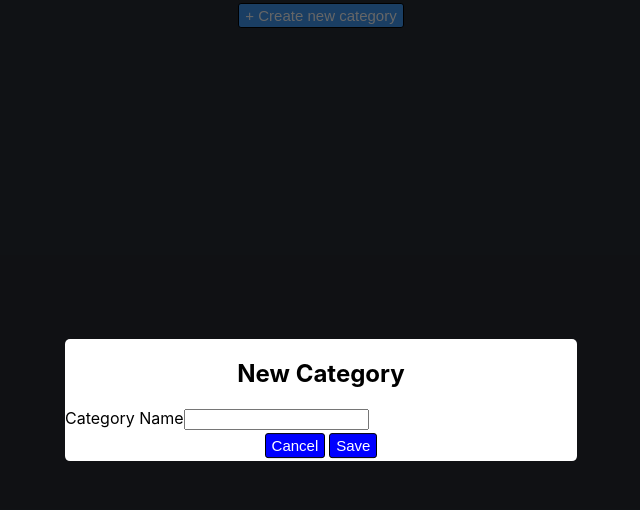
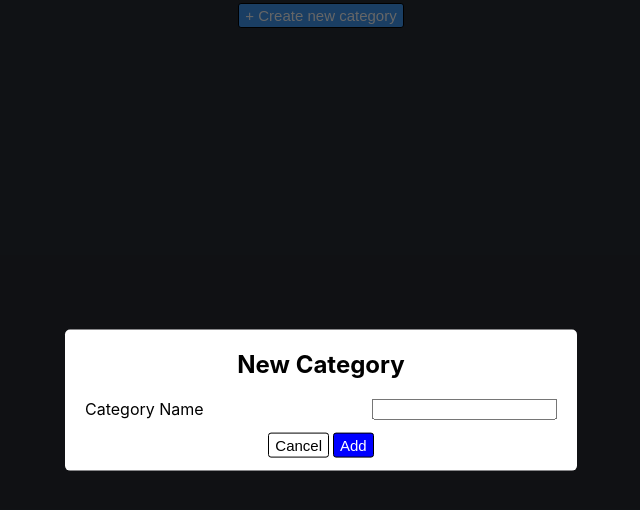
Before and after one commit to bradyberryessa/divvy-budget, a React (Create React App) app in the folder divvy-budget-front-end/: page / in a window 1280 px wide. Both pictures are taken after a click on the button "+ Create new category". Shown: the top 510 px of the page, without its empty margins (319-959 px from the left). Built offline with nearby package versions, Linux system fonts and the light colour scheme; no server answers.

Commit message:
Updated the put call for categories to work with Elixir

```diff
--- a/divvy-budget-front-end/src/components/category.css
+++ b/divvy-budget-front-end/src/components/category.css
@@ -24,8 +24,8 @@
 .category-delete-button-container {
   cursor: pointer;
   position: absolute;
-  top: 24;
-  right: 20;
+  top: 24px;
+  right: 20px;
 }
 
 .budget-items-header {
--- a/divvy-budget-front-end/src/components/category.jsx
+++ b/divvy-budget-front-end/src/components/category.jsx
@@ -41,12 +41,9 @@ const Category = props => {
             {name}
           </div>
           <div className="category-delete-button-container">
-            <div
-              className="delete-category-button"
-              onClick={handleDeleteCategory}
-            >
+            <Button onClick={handleDeleteCategory} backgroundColor="red">
               Delete Category
-            </div>
+            </Button>
           </div>
         </div>
         <div className="budget-items-header">
--- a/divvy-budget-front-end/src/components/modals/budgetItemModal.css
+++ b/divvy-budget-front-end/src/components/modals/budgetItemModal.css
@@ -1,6 +1,7 @@
-.budget-item-input {
+.budget-item-input-container {
   display: flex;
-  justify-content: space-around;
+  justify-content: space-between;
+  margin: 0 20px;
 }
 
 .button-margin {
--- a/divvy-budget-front-end/src/components/modals/budgetItemModal.jsx
+++ b/divvy-budget-front-end/src/components/modals/budgetItemModal.jsx
@@ -41,27 +41,23 @@ const BudgetItemModal = props => {
     <Modal show={show}>
       <h2>New Budget Item</h2>
       <div>
-        <div className="budget-item-input">
-          <label>
-            Budget Item Name
+        <div className="budget-item-input-container">
+          <label htmlFor="budgetItemName">Budget Item Name</label>
           <input
             type="text"
             name="budgetItemName"
             value={budgetItemName}
             onChange={handleBudgetItemNameChange}
           />
-          </label>
         </div>
-        <div className="budget-item-input">
-          <label>
-            Budget Item Amount
+        <div className="budget-item-input-container">
+          <label htmlFor="budgetItemAmount">Budget Item Amount</label>
           <input
             type="number"
             name="budgetItemAmount"
             value={budgetItemAmount}
             onChange={handleBudgetItemAmountChange}
           />
-          </label>
         </div>
       </div>
       <div className="button-margin">
@@ -73,7 +69,7 @@ const BudgetItemModal = props => {
           Cancel
         </Button>
         <Button buttonClicked={handleAddBudgetItem} backgroundColor="blue">
-          Save
+          Add
         </Button>
       </div>
     </Modal>
--- a/divvy-budget-front-end/src/components/modals/categoryModal.css
+++ b/divvy-budget-front-end/src/components/modals/categoryModal.css
@@ -1,4 +1,9 @@
 .category-input {
   display: flex;
-  flex-direction: row;
+  justify-content: space-between;
+  margin: 0 20px;
 }
+
+.button-margin {
+  margin: 10px 0;
+}
--- a/divvy-budget-front-end/src/components/modals/categoryModal.jsx
+++ b/divvy-budget-front-end/src/components/modals/categoryModal.jsx
@@ -49,18 +49,26 @@ const CategoryModal = props => {
         {!_.isEmpty(modals.categoryData) ? "Edit Category" : "New Category"}
       </h2>
       <div className="category-input">
-        <label>
-          Category Name
+        <label htmlFor="categoryName">Category Name</label>
         <input
           type="text"
           name="categoryName"
           value={categoryName}
           onChange={handleChange}
         />
-        </label>
       </div>
-      <Button buttonClicked={handleCancelCategory}>Cancel</Button>
-      <Button buttonClicked={handleSaveCategory}>Save</Button>
+      <div className="button-margin">
+        <Button
+          buttonClicked={handleCancelCategory}
+          backgroundColor="white"
+          color="black"
+        >
+          Cancel
+        </Button>
+        <Button buttonClicked={handleSaveCategory} backgroundColor="">
+          Add
+        </Button>
+      </div>
     </Modal>
   );
 };
--- a/divvy-budget-front-end/src/store/actions/categories.js
+++ b/divvy-budget-front-end/src/store/actions/categories.js
@@ -4,7 +4,6 @@ import * as actionTypes from "../actions/types";
 export const fetchCategories = () => {
   return dispatch => {
     http.get("/categories").then(response => {
-      console.log(response);
       dispatch(setCategories(response.data.data));
     });
   };
--- a/divvy-budget-front-end/src/store/actions/modals.js
+++ b/divvy-budget-front-end/src/store/actions/modals.js
@@ -35,8 +35,9 @@ export const addCategory = categoryName => {
 };
 
 export const updateCategory = category => {
+  const body = { category: category };
   return dispatch => {
-    http.put(`/categories/${category.id}`, category).then(response => {
+    http.put(`/categories/${category.id}`, body).then(response => {
       dispatch(updateCategories(response.data.data));
     });
   };
@@ -53,7 +54,6 @@ export const updateCategories = updatedCategory => {
 export const addBudgetItem = newBudgetItem => {
   newBudgetItem.categoryId = newBudgetItem.categoryId.toString();
   const body = { item: newBudgetItem };
-  console.log(body);
   return dispatch => {
     http.post("/items", body).then(response => {
       dispatch(budgetItemAdded(response.data.data));
```
Lines whose indentation alone changed are shown as unchanged.
